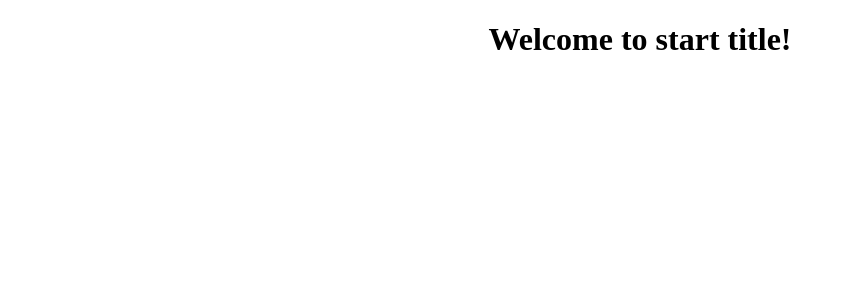
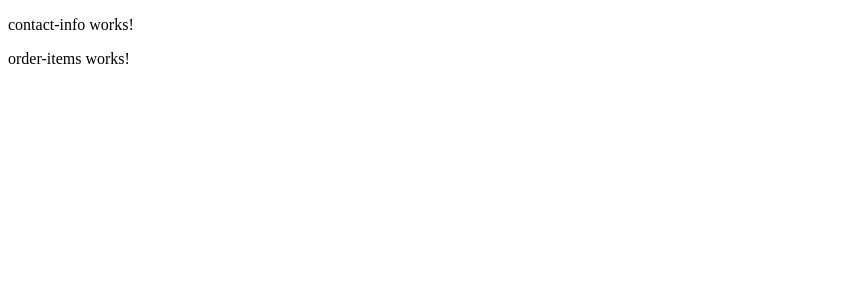
Before and after one commit to nikolayr1/offer-widget, an Angular app: page / in a window 1280 px wide. Shown: the top 300 px of the page, without its empty margins (0-844 px from the left). Built offline with nearby package versions, Linux system fonts and the light colour scheme.

Commit message:
order items component crated

```diff
--- a/src/app/app.component.html
+++ b/src/app/app.component.html
@@ -1,6 +1,2 @@
-<!--The content below is only a placeholder and can be replaced.-->
-<div style="text-align:center">
-  <h1>
-    Welcome to {{ title }}!
-  </h1>
-</div>
+<app-contact-info></app-contact-info>
+<app-order-items></app-order-items>
--- a/src/app/app.module.ts
+++ b/src/app/app.module.ts
@@ -3,11 +3,13 @@ import { NgModule } from '@angular/core';
 
 import { AppComponent } from './app.component';
 import { ContactInfoComponent } from './components/contact-info/contact-info.component';
+import { OrderItemsComponent } from './components/order-items/order-items.component';
 
 @NgModule({
   declarations: [
     AppComponent,
-    ContactInfoComponent
+    ContactInfoComponent,
+    OrderItemsComponent
   ],
   imports: [
     BrowserModule
--- /dev/null
+++ b/src/app/components/order-items/order-items.component.html
@@ -0,0 +1,3 @@
+<p>
+  order-items works!
+</p>
--- /dev/null
+++ b/src/app/components/order-items/order-items.component.ts
@@ -0,0 +1,15 @@
+import { Component, OnInit } from '@angular/core';
+
+@Component({
+  selector: 'app-order-items',
+  templateUrl: './order-items.component.html',
+  styleUrls: ['./order-items.component.css']
+})
+export class OrderItemsComponent implements OnInit {
+
+  constructor() { }
+
+  ngOnInit() {
+  }
+
+}
```
Also changed, not shown: src/app/components/order-items/order-items.component.css (added), 1 other file (tests, documents, lock files or other folders).
